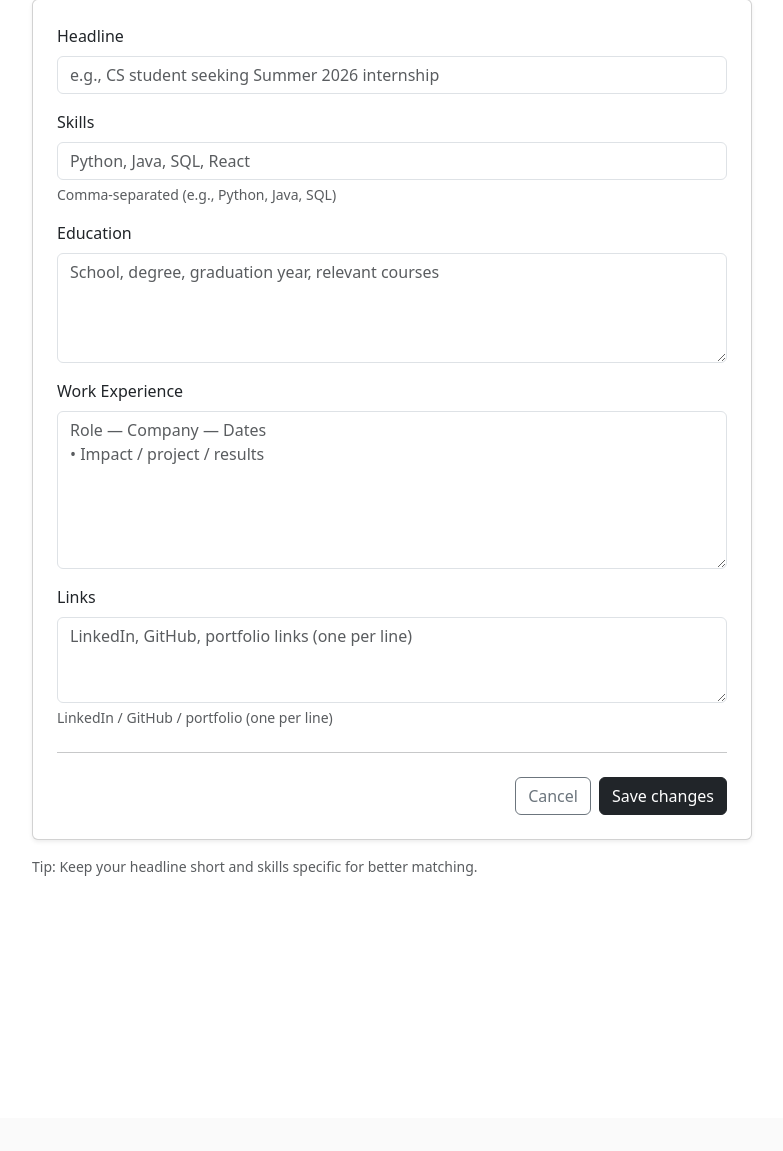
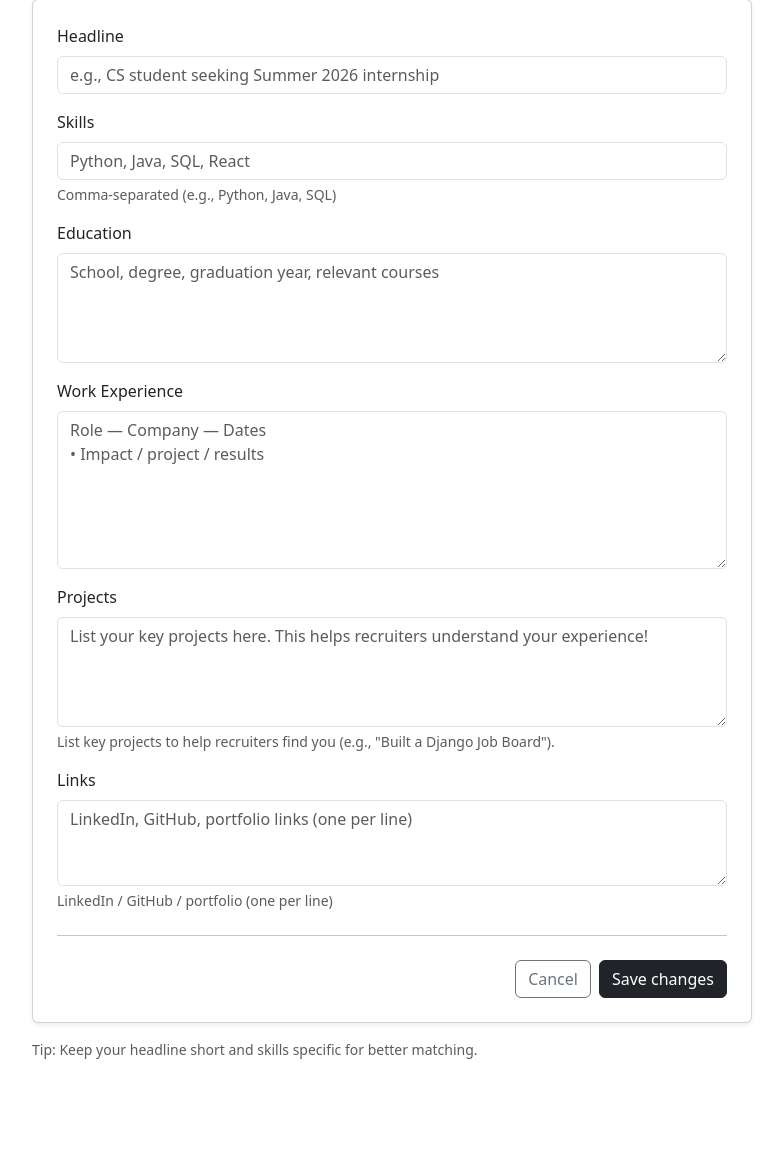
Before and after one commit to nahua3730/JobFinder, a Django app: template templates/users/profile_edit.html in a window 1280 px wide. Shown: the part 171-1322 px from the top of the page, without its empty margins (248-1031 px from the left). Before the commit the page ends 1047 px from the top, so only its background shows below. Run offline with Django 5.2, Linux system fonts and the light colour scheme; the template is opened without the code that fills it: values that come from a table or form of the project are taken from there, others are empty; some libraries are stand-ins or nearby versions.

Commit message:
Added skill section to posting a job, added project section in profile edit

```diff
--- a/jobs/forms.py
+++ b/jobs/forms.py
@@ -38,12 +38,17 @@ class JobSearchForm(forms.Form):
 class JobPostingForm(forms.ModelForm):
     class Meta:
         model = JobPosting
-        fields = ['title', 'description', 'location', 'salary_range', 'is_remote', 'visa_sponsorship']
+        fields = ['title', 'description', 'location', 'salary_range', 'skills', 'is_remote', 'visa_sponsorship']
         widgets = {
             'description': forms.Textarea(attrs={'rows': 4, 'class': 'form-control'}),
             'title': forms.TextInput(attrs={'class': 'form-control'}),
             'location': forms.TextInput(attrs={'class': 'form-control'}),
             'salary_range': forms.TextInput(attrs={'class': 'form-control'}),
+
+            'skills': forms.TextInput(attrs={
+                'class': 'form-control',
+                'placeholder': 'Python, Java, React, SQL'
+            }),
         }
 
 # User story 11
--- a/jobs/models.py
+++ b/jobs/models.py
@@ -20,10 +20,11 @@ class JobPosting(models.Model):
     min_salary = models.IntegerField(null=True, blank=True)
     max_salary = models.IntegerField(null=True, blank=True)
 
+    # skills filter (comma-separated)
+    skills = models.CharField(max_length=255, blank=True, default="", help_text="Comma-separated skills (e.g. Python, Java)")
+
     # existing remote flag
     is_remote = models.BooleanField(default=False)
-    skills = models.TextField(blank=True, help_text="Comma-separated required skills")
-
 
     # visa sponsorship filter
     visa_sponsorship = models.BooleanField(default=False)
--- a/templates/users/profile_edit.html
+++ b/templates/users/profile_edit.html
@@ -59,6 +59,13 @@
             </div>
 
             <div class="mb-3">
+              <label class="form-label">Projects</label>
+              {{ form.projects }} <div class="form-text text-muted">
+                  List key projects to help recruiters find you (e.g., "Built a Django Job Board").
+              </div>
+            </div>
+
+            <div class="mb-3">
               <label class="form-label" for="{{ form.links.id_for_label }}">Links</label>
               {{ form.links }}
               <div class="form-text">LinkedIn / GitHub / portfolio (one per line)</div>
--- a/templates/users/profile_view.html
+++ b/templates/users/profile_view.html
@@ -83,6 +83,11 @@
                 <hr>
               {% endif %}
 
+              <p class="mb-2">
+                  <b>Projects:</b><br>
+                  {{ profile.projects|default:"—"|linebreaks }}
+              </p>
+              <hr>
               {% if is_owner or profile.show_links %}
                 <p class="mb-0">
                   <b>Links:</b><br>
--- a/users/forms.py
+++ b/users/forms.py
@@ -6,7 +6,7 @@ from django.contrib.auth.forms import UserCreationForm
 class JobSeekerProfileForm(forms.ModelForm):
     class Meta:
         model = JobSeekerProfile
-        fields = ["headline", "skills", "education", "work_experience", "links"]
+        fields = ["headline", "skills", "education", "work_experience", "projects", "links"]
         widgets = {
             "headline": forms.TextInput(attrs={
                 "placeholder": "e.g., CS student seeking Summer 2026 internship"
@@ -22,6 +22,10 @@ class JobSeekerProfileForm(forms.ModelForm):
                 "rows": 6,
                 "placeholder": "Role — Company — Dates\n• Impact / project / results"
             }),
+            "projects": forms.Textarea(attrs={
+                "rows": 4,
+                "placeholder": "List your key projects here. This helps recruiters understand your experience!"
+            }),
             "links": forms.Textarea(attrs={
                 "rows": 3,
                 "placeholder": "LinkedIn, GitHub, portfolio links (one per line)"
@@ -31,7 +35,6 @@ class JobSeekerProfileForm(forms.ModelForm):
     def __init__(self, *args, **kwargs):
         super().__init__(*args, **kwargs)
 
-        # Apply Bootstrap styling automatically to all fields
         for field in self.fields.values():
             existing_classes = field.widget.attrs.get("class", "")
             field.widget.attrs["class"] = (existing_classes + " form-control").strip()
--- a/users/models.py
+++ b/users/models.py
@@ -2,10 +2,6 @@ from django.db import models
 from django.contrib.auth.models import AbstractUser
 
 class User(AbstractUser):
-    """
-    Custom user model to distinguish between Seekers and Recruiters.
-    User Story 1 & 10
-    """
     is_job_seeker = models.BooleanField(default=False)
     is_recruiter = models.BooleanField(default=False)
 
```
